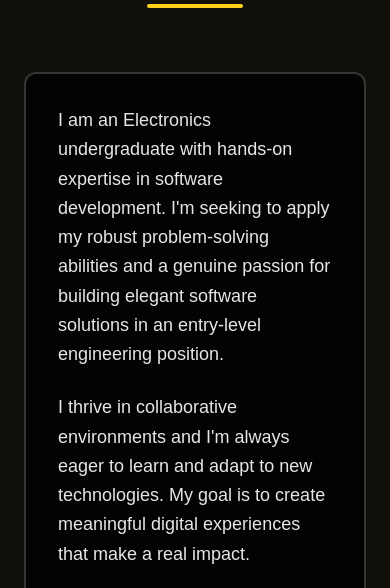
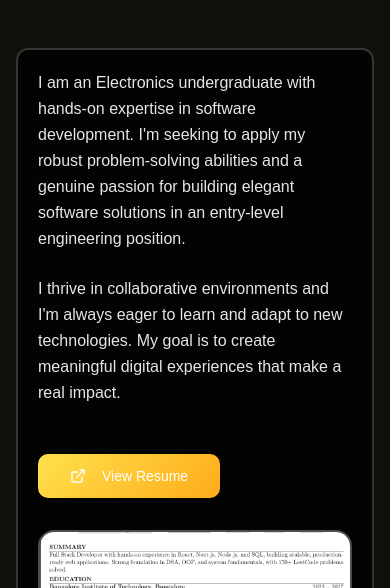
Before and after one commit to devgotAlyf/Dev-Portfolio, a React (Vite) app: page / in a window 390 px wide. Shown: the part 976-1564 px from the top of the page. Built offline with nearby package versions, Linux system fonts and the light colour scheme; the HTML template or start-up script is replaced by a standard one.

Commit message:
Update About.tsx

```diff
--- a/src/components/About.tsx
+++ b/src/components/About.tsx
@@ -5,11 +5,11 @@ import { Card } from "@/components/ui/card";
 
 const About = () => {
   return (
-    <div className="relative min-h-screen py-20">
+    <div className="relative min-h-[100svh] md:min-h-screen py-14 sm:py-20">
       {/* Dark overlay to separate from background video */}
       <div className="absolute inset-0"></div>
 
-      <div className="container mx-auto px-6 relative z-20">
+      <div className="container mx-auto w-full px-4 sm:px-6 relative z-20">
         <div className="max-w-4xl mx-auto">
 
           {/* Section Title */}
@@ -25,18 +25,18 @@ const About = () => {
           </div>
 
           <Card className="bg-black/80 border-2 border-white/20 shadow-glow hover:shadow-glow-lg transition-all duration-500 transform hover:-translate-y-2">
-            <div className="p-8 md:p-12">
-              <div className="grid md:grid-cols-2 gap-12 items-center">
+            <div className="p-5 sm:p-8 md:p-12">
+              <div className="grid grid-cols-1 md:grid-cols-2 gap-8 md:gap-12 items-center">
 
                 {/* Content */}
                 <div className="space-y-6">
-                  <p className="text-lg leading-relaxed text-white/90 font-medium">
+                  <p className="text-base sm:text-lg leading-relaxed text-white/90 font-medium">
                     I am an Electronics undergraduate with hands-on expertise in software development.
                     I'm seeking to apply my robust problem-solving abilities and a genuine passion for
                     building elegant software solutions in an entry-level engineering position.
                   </p>
 
-                  <p className="text-lg leading-relaxed text-white/90 font-medium">
+                  <p className="text-base sm:text-lg leading-relaxed text-white/90 font-medium">
                     I thrive in collaborative environments and I'm always eager to learn and adapt
                     to new technologies. My goal is to create meaningful digital experiences that
                     make a real impact.
@@ -62,7 +62,7 @@ const About = () => {
 
                 {/* Visual Element */}
                 <div className="relative">
-                  <div className="relative w-full h-80 rounded-2xl bg-black border-2 border-white/30 overflow-hidden">
+                  <div className="relative w-full h-64 sm:h-72 md:h-80 rounded-2xl bg-black border-2 border-white/30 overflow-hidden">
 
                     {/* Resume Preview */}
                     <div className="absolute inset-0 z-0 opacity-100">
```
